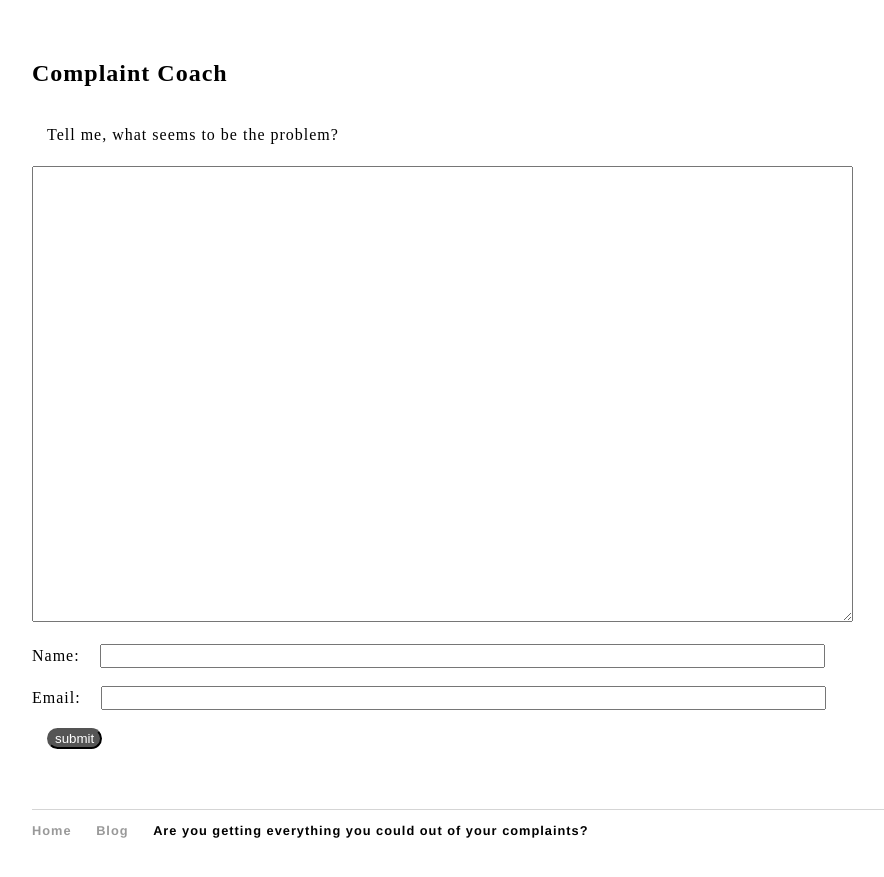
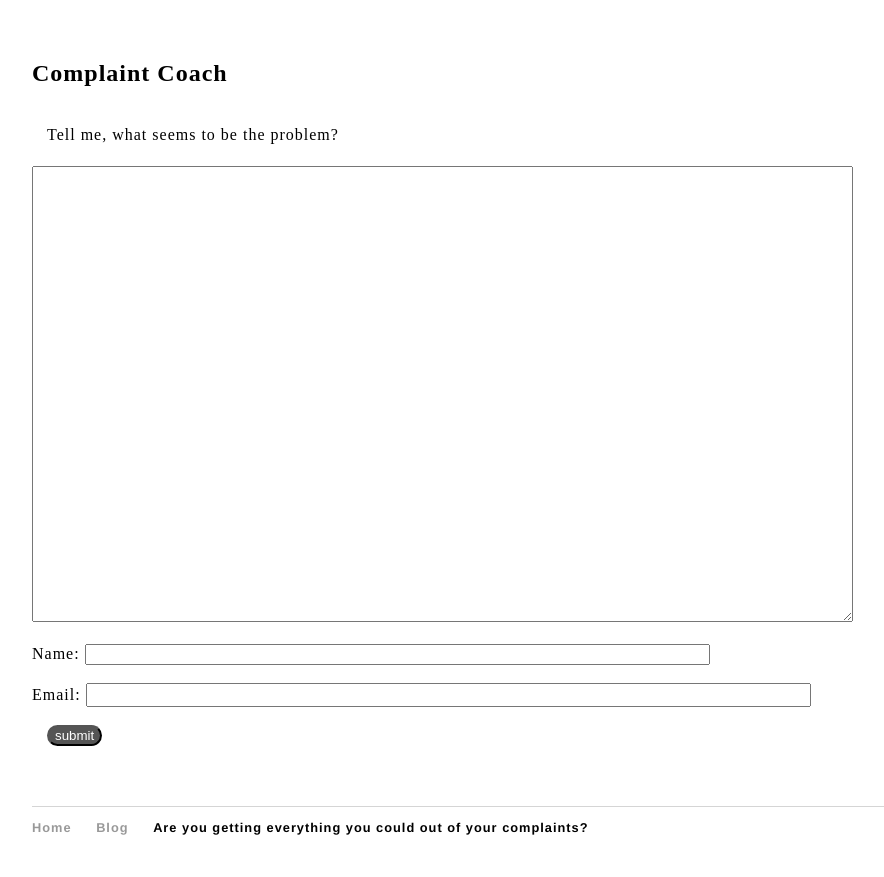
Before and after one commit to alfonsopacino/aalfonsopacinol, a Jekyll site: the page built from index.html, in a window 1280 px wide. Shown: the top 877 px of the page, without its empty margins (160-1044 px from the left). Built offline with Jekyll 4.4.1, drawn with Linux system fonts in a browser that asks for light colours.

Commit message:
Update index.html

```diff
--- a/index.html
+++ b/index.html
@@ -11,13 +11,11 @@ Tell me, what seems to be the problem?
 <br><br>
 <textarea cols="100" name="complain" required="" rows="30"></textarea>
 <br><br>
-<!--<label style="color: grey; margin-left: 15px; font-size: 2em;"></label>-->
 Name:
-<input name="penname" required="" size="75" type="text" value="" style="color: grey; margin-left: 15px; font-size: 1em;"/>
+<input name="penname" required="" size="75" type="text" value="" style="color: grey; "/>
 <br><br>
-<!--<label style="color: grey; margin-left: 15px; font-size: 2em;"></label>-->
 Email:
-<input name="email" required="" size="75" type="email" value="" style="color: grey; margin-left: 15px; font-size: 1em;"/>
+<input name="email" required="" size="75" type="email" value="" style="color: grey; font-size: 1em;"/>
 <br><br>
 <input name="submit" type="submit" value="submit" style="background-color: #555555; color: #fff; margin-left: 15px; border-radius: 20px;"/>
 </form>
```
